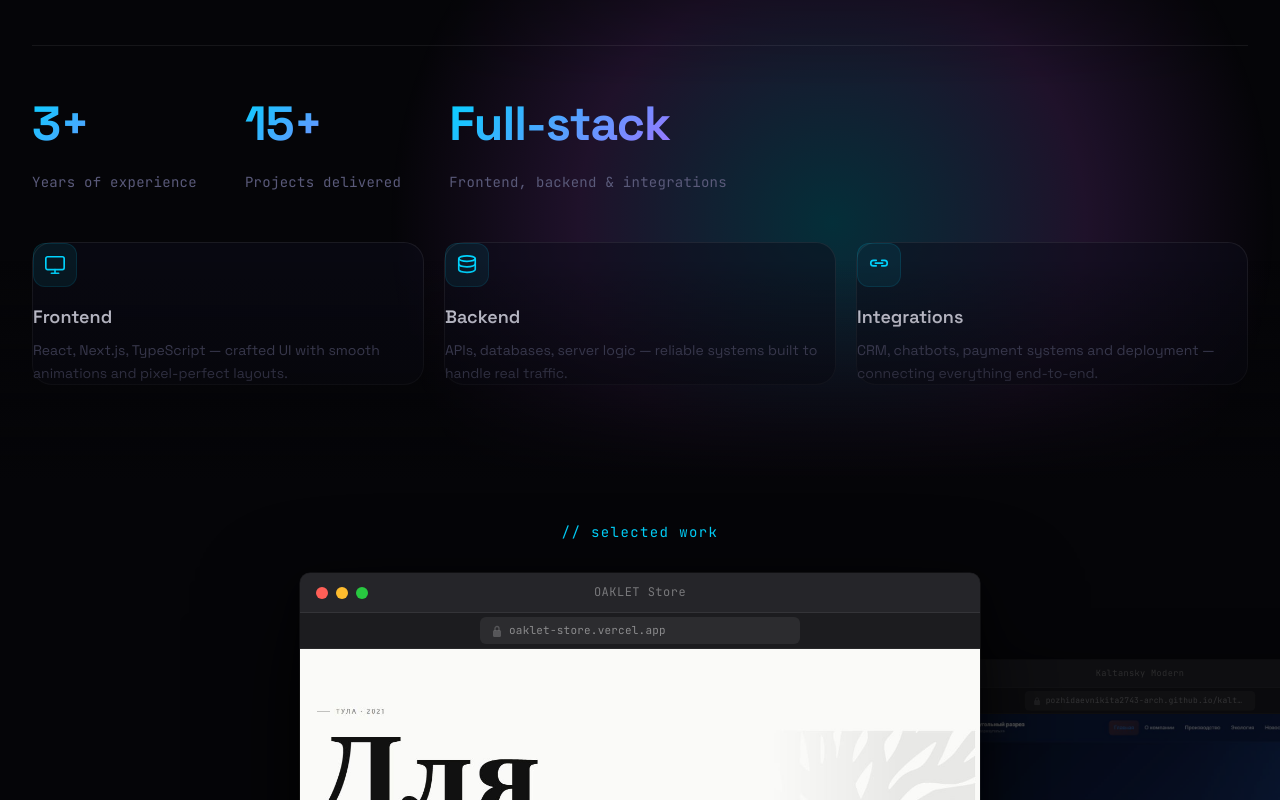
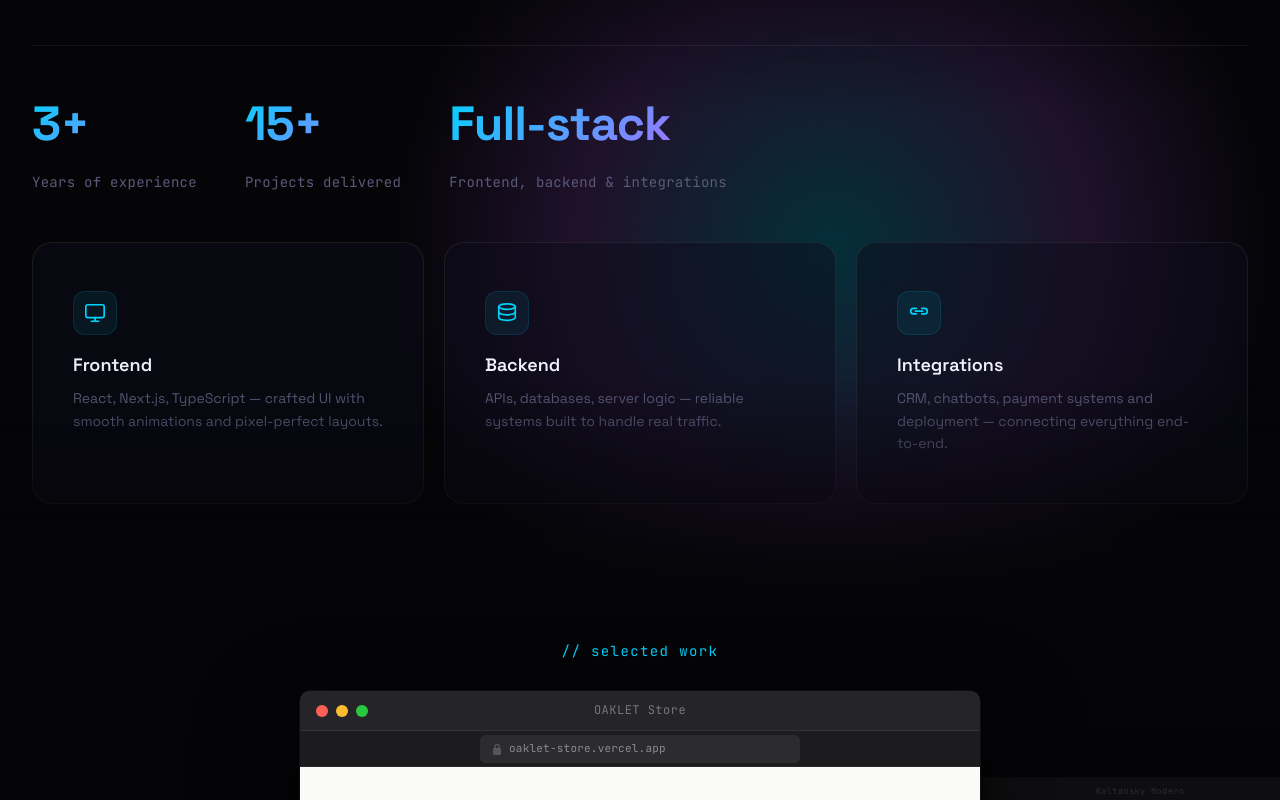
Before and after one commit to pozhidaevnikita2743-arch/portfolio, a Next.js app: page / in a window 1280 px wide. Shown: the part 1201-2001 px from the top of the page. Built offline with nearby package versions, Linux system fonts and the light colour scheme.

Commit message:
fix: increase about card padding further

```diff
--- a/app/page.module.css
+++ b/app/page.module.css
@@ -301,7 +301,7 @@
 }
 
 .aboutCard {
-  padding: var(--sp-9) var(--sp-8);
+  padding: var(--sp-12) var(--sp-10);
   border-radius: var(--r-xl);
   background: rgba(13, 13, 26, 0.5);
   border: 1px solid rgba(255, 255, 255, 0.07);
```
